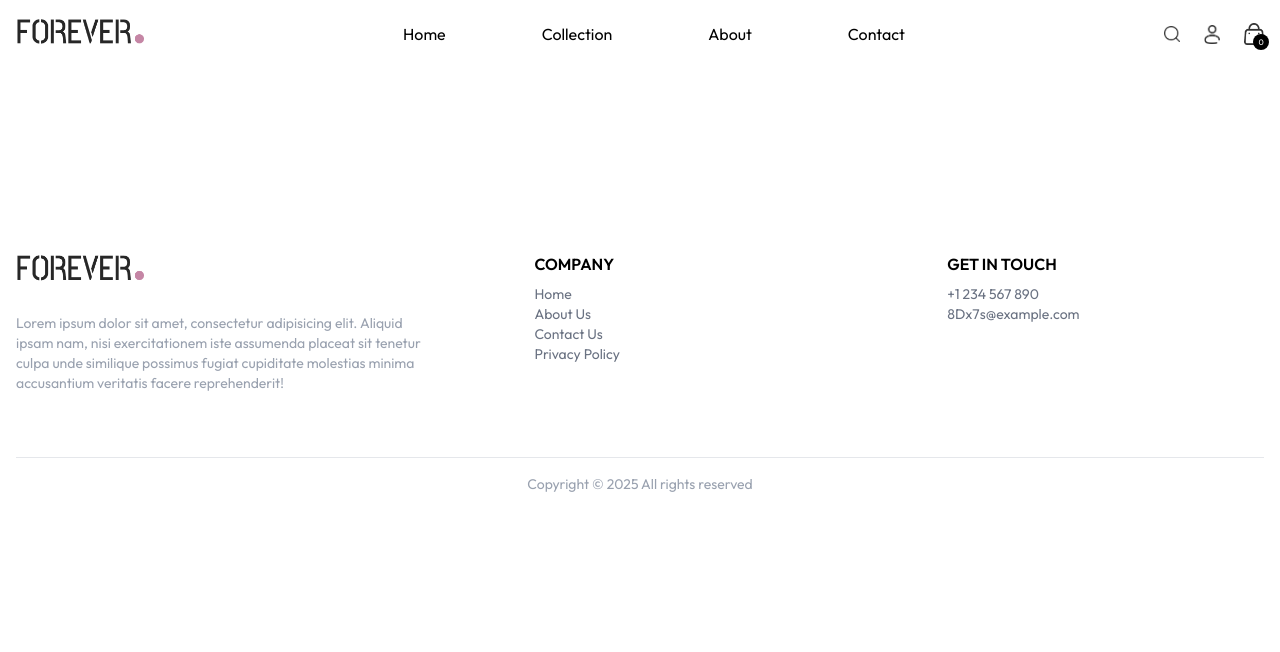
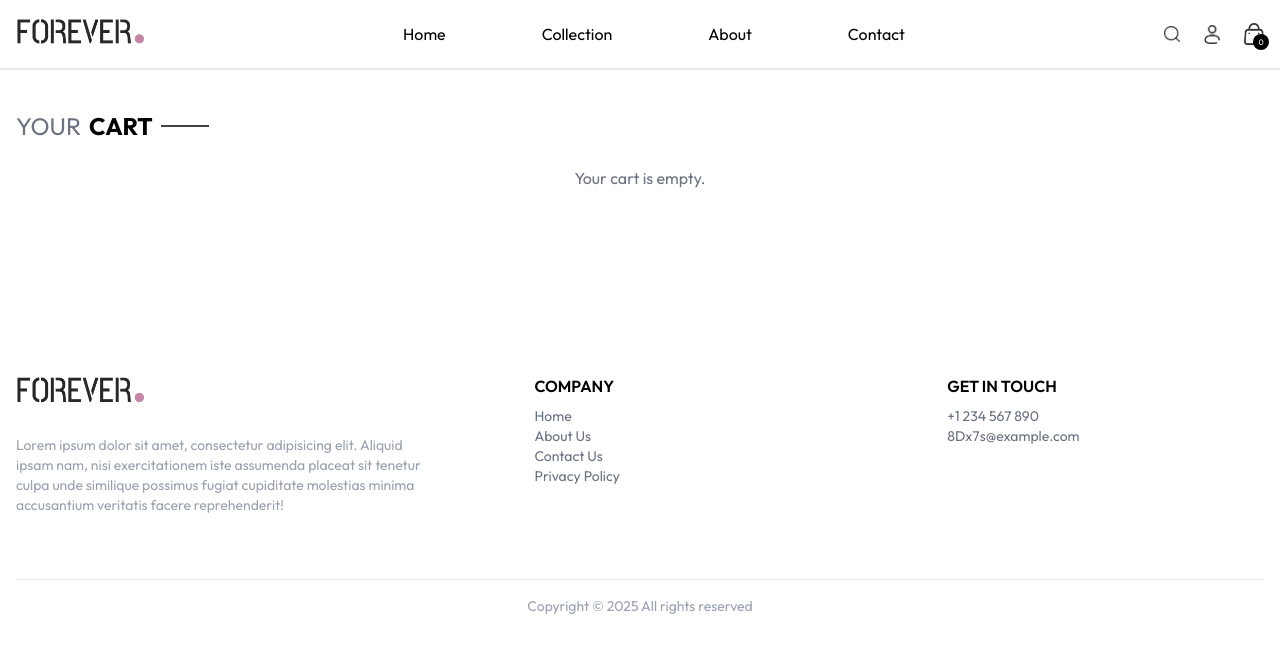
Before and after one commit to mohangrg2018/ecommerce, a React (Vite) app in the folder client/: page /cart in a window 1280 px wide. Shown: the top 652 px of the page. Built offline with nearby package versions, Linux system fonts and the light colour scheme.

Commit message:
cart item done

```diff
--- a/client/src/App.jsx
+++ b/client/src/App.jsx
@@ -8,6 +8,7 @@ import Navbar from "./components/Navbar";
 import { ToastContainer } from "react-toastify";
 import Footer from "./components/Footer";
 import SearchBar from "./components/SearchBar";
+import Cart from "./pages/Cart";
 
 const App = () => {
   return (
@@ -23,6 +24,7 @@ const App = () => {
         <Route path="/" element={<Home />} />
         <Route path="/collection" element={<Collection />} />
         <Route path="/product/:productId" element={<Product />} />
+        <Route path="/cart" element={<Cart />} />
         <Route path="/about" element={<About />} />
         <Route path="/contact" element={<Contact />} />
       </Routes>
--- a/client/src/context/StoreContextProvider.jsx
+++ b/client/src/context/StoreContextProvider.jsx
@@ -10,12 +10,12 @@ const StoreContextProvider = ({ children }) => {
   const [cartItems, setCartItems] = useState({});
 
   const addToCart = async (itemId, size) => {
-    const cartData = structuredClone(cartItems);
-
     if (!size) {
       toast.error("Please select a size for the item.");
       return;
     }
+
+    let cartData = structuredClone(cartItems);
     if (cartData[itemId]) {
       if (cartData[itemId][size]) {
         cartData[itemId][size] += 1;
@@ -28,18 +28,27 @@ const StoreContextProvider = ({ children }) => {
     }
     setCartItems(cartData);
   };
+
   const getCartCount = () => {
     let totalCount = 0;
     for (const itemId in cartItems) {
       for (const size in cartItems[itemId]) {
         try {
-          totalCount += cartItems[itemId][size];
+          if (cartItems[itemId][size] > 0) {
+            totalCount += cartItems[itemId][size];
+          }
         } catch (error) {
           console.error("Error calculating cart count:", error);
         }
       }
     }
     return totalCount;
+  };
+
+  const updateQuantity = async (itemId, size, quantity) => {
+    let cartData = structuredClone(cartItems);
+    cartData[itemId][size] = quantity;
+    setCartItems(cartData);
   };
 
   const ContextValue = {
@@ -51,6 +60,8 @@ const StoreContextProvider = ({ children }) => {
     setShowSearch,
     addToCart,
     getCartCount,
+    cartItems,
+    updateQuantity,
   };
 
   return (
--- a/client/src/pages/Cart.jsx
+++ b/client/src/pages/Cart.jsx
@@ -1,9 +1,106 @@
-import { useContext } from "react";
+import { useContext, useEffect, useState } from "react";
 import { StoreContext } from "../context/StoreContext";
+import Title from "../components/Title";
+import { assets } from "../assets/frontend_assets/assets";
 
 const Cart = () => {
-  const { products, currency, cartItems } = useContext(StoreContext);
-  return <div>Cart</div>;
+  const { cartItems, products, currency, updateQuantity } =
+    useContext(StoreContext);
+  const [cartData, setCartData] = useState([]);
+
+  // Logic to display cart items
+  useEffect(() => {
+    const tempData = [];
+    for (const itemId in cartItems) {
+      for (const size in cartItems[itemId]) {
+        if (cartItems[itemId][size] > 0) {
+          tempData.push({
+            _id: itemId,
+            size: size,
+            quantity: cartItems[itemId][size],
+          });
+        }
+      }
+    }
+    setCartData(tempData);
+  }, [cartItems]);
+
+  return (
+    <div className="container__width border-t-2 border-gray-200 pt-10">
+      <div>
+        <Title text1={"your"} text2={"cart"} />
+      </div>
+      <div className="mt-6 ">
+        {cartData.length === 0 ? (
+          <p className="text-center text-gray-500">Your cart is empty.</p>
+        ) : (
+          <div>
+            {cartData.map((item, index) => {
+              const productData = products.find(
+                (product) => product._id === item._id
+              );
+              if (!productData) return null;
+              console.log("Product Data:", productData);
+              return (
+                <div
+                  key={index}
+                  className="flex items-center justify-between p-4 border-t border-gray-200"
+                >
+                  {/* Product Image + Details */}
+                  <div className="flex items-center gap-4 flex-1">
+                    <img
+                      src={productData.image[0]}
+                      className="w-16 sm:w-20"
+                      alt=""
+                    />
+                    <div className="flex flex-col">
+                      <h3 className="text-sm sm:text-lg font-medium">
+                        {productData.name}
+                      </h3>
+                      <div className="flex items-center gap-2">
+                        <p>
+                          {currency}
+                          {productData.price}
+                        </p>
+                        <p className="px-2 sm:px-3 py-1 bg-slate-50">
+                          {item.size}
+                        </p>
+                      </div>
+                    </div>
+                  </div>
+
+                  {/* Quantity and Delete Button */}
+                  <div className="flex items-center gap-4">
+                    <input
+                      onChange={(e) =>
+                        e.target.value === "" || e.target.value === "0"
+                          ? null
+                          : updateQuantity(
+                              item._id,
+                              item.size,
+                              parseInt(e.target.value)
+                            )
+                      }
+                      type="number"
+                      className="border border-gray-200 outline-none w-12 sm:w-16 px-2 py-1 text-center"
+                      min={1}
+                      defaultValue={item.quantity}
+                    />
+                    <img
+                      onClick={() => updateQuantity(item._id, item.size, 0)}
+                      src={assets.bin_icon}
+                      className="w-4 cursor-pointer"
+                      alt="Delete"
+                    />
+                  </div>
+                </div>
+              );
+            })}
+          </div>
+        )}
+      </div>
+    </div>
+  );
 };
 
 export default Cart;
--- a/client/src/pages/Product.jsx
+++ b/client/src/pages/Product.jsx
@@ -10,8 +10,6 @@ const Product = () => {
   const [productData, setProductData] = useState(null);
   const [image, setImage] = useState("");
   const [size, setSize] = useState("");
-
-  console.log(size);
 
   useEffect(() => {
     const product = products.find((item) => item._id === productId);
```
